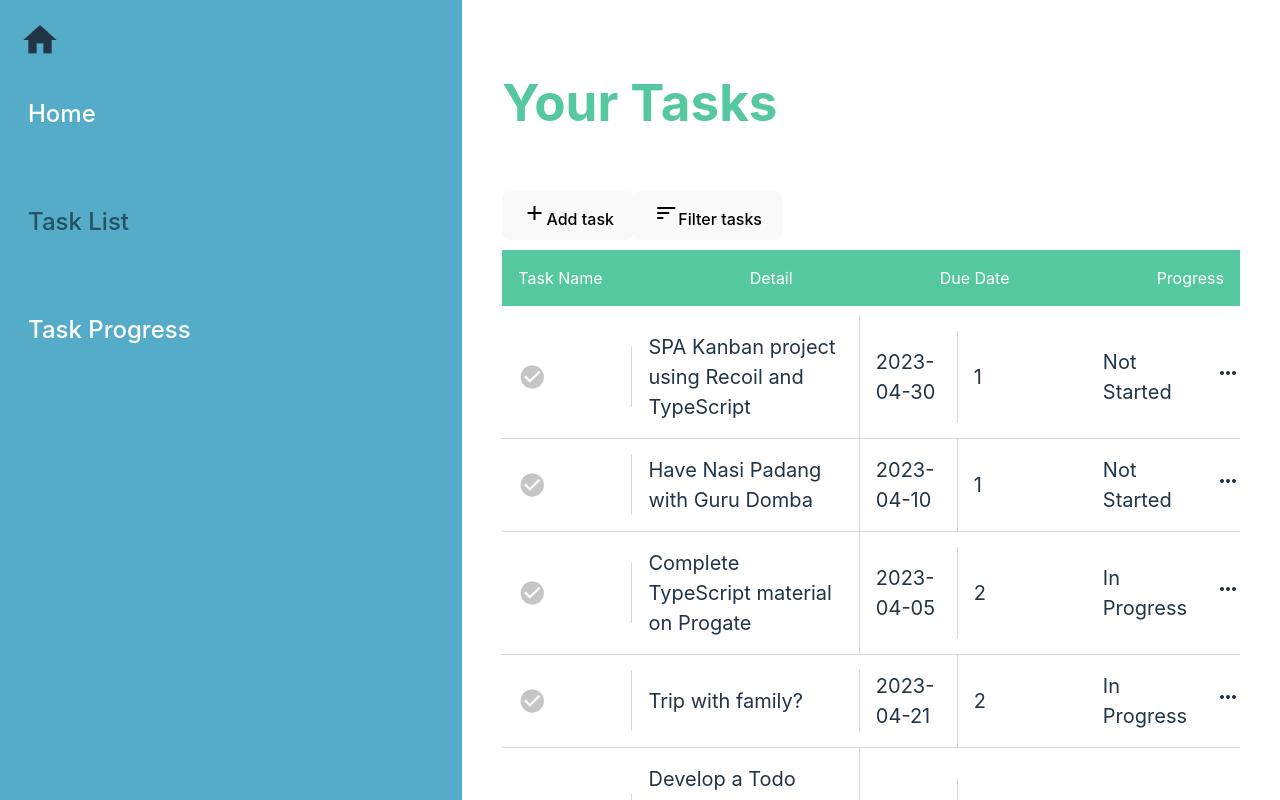
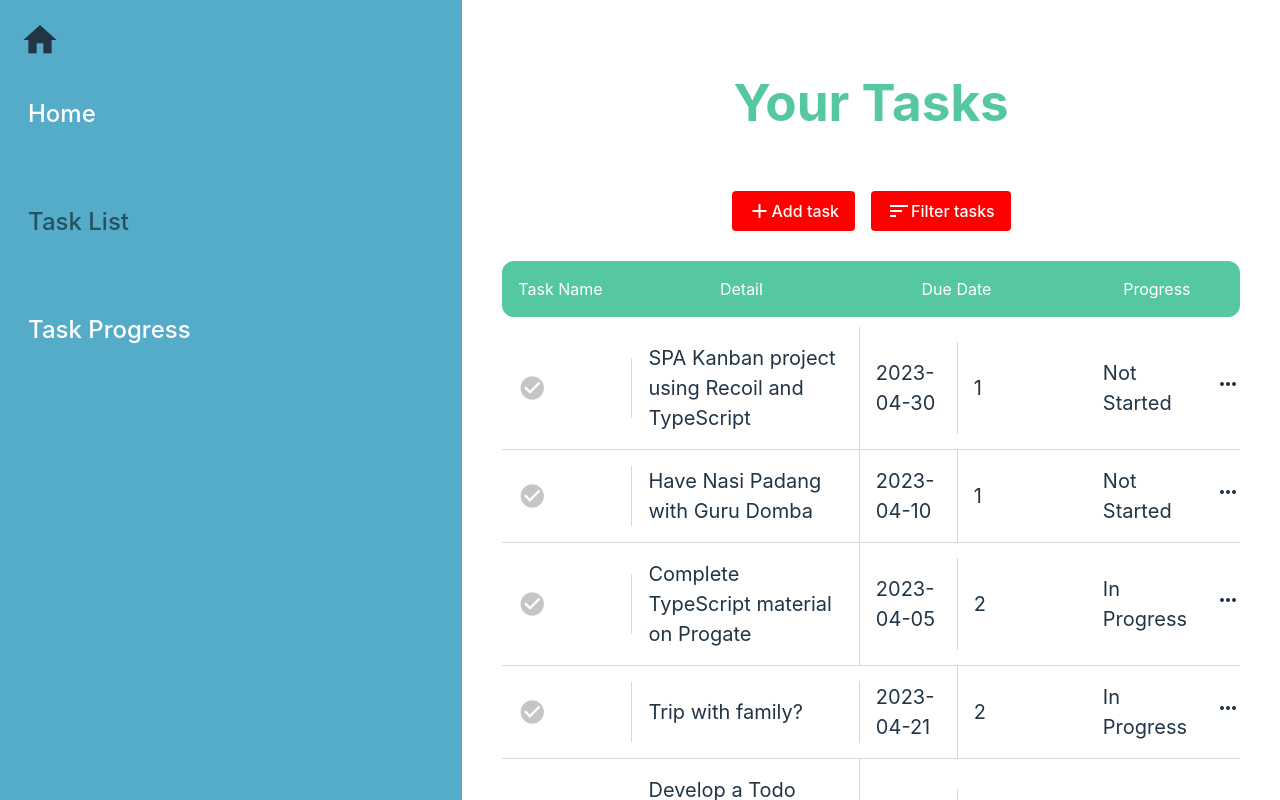
Before and after one commit to salak96/Kanban_project, a React (Vite) app: page /task-list in a window 1280 px wide. Shown: the top 800 px of the page. Built offline with nearby package versions, Linux system fonts and the light colour scheme.

Commit message:
css respobsive

```diff
--- a/src/components/SideMenu.tsx
+++ b/src/components/SideMenu.tsx
@@ -28,8 +28,7 @@ const commonLinkStyles: React.CSSProperties = {
     margin: '12px 0',
     textDecoration: 'none',
 };
-
-const styles: CSSProperties = {
+const styles: CSSProperties  = {
     container: {
         display: 'flex',
         flexDirection: 'column',
@@ -56,4 +55,31 @@ const styles: CSSProperties = {
     },
 };
 
+// Media queries for responsiveness
+const mediaQueries = {
+    tablet: '@media (max-width: 768px)',
+    mobile: '@media (max-width: 480px)',
+};
+
+// Responsive styles
+styles.container = {
+    ...styles.container,
+    [mediaQueries.tablet]: {
+        width: '70%',
+    },
+    [mediaQueries.mobile]: {
+        width: '90%',
+    },
+};
+
+styles.text = {
+    ...styles.text,
+    [mediaQueries.tablet]: {
+        fontSize: '20px',
+    },
+    [mediaQueries.mobile]: {
+        fontSize: '16px',
+    },
+};
+
 export default SideMenu;
--- a/src/components/TaskList/TaskList.tsx
+++ b/src/components/TaskList/TaskList.tsx
@@ -3,7 +3,7 @@ import { useRecoilValue } from 'recoil';
 import { tasksState } from '../../feactures/TaskAtoms';
 import type { Task, CSSProperties } from '../../types';
 import TaskListItem from './TaskListItem';
-
+// import css
 const TaskList = (): JSX.Element => {
     const task: Task[] = useRecoilValue(tasksState);
 
@@ -35,7 +35,7 @@ const TaskList = (): JSX.Element => {
 const styles: CSSProperties = {
     container: {
         display: 'flex',
-        alignContent: 'center',
+        alignItems: 'center',
         flexDirection: 'column',
         padding: '40px',
     },
@@ -43,18 +43,22 @@ const styles: CSSProperties = {
         color: '#55C89F',
         marginBottom: '60px',
     },
-    list: {
+    taskButtons: {
+        display: 'flex',
+        justifyContent: 'space-between',
+        alignItems: 'center',
+        marginBottom: '20px',
+    },
+    button: {
+        padding: '8px 16px',
+        margin: '0 8px',
+        backgroundColor: 'red',
         color: '#fff',
-        backgroundColor: '#55C89F',
+        borderRadius: '4px',
+        border: 'none',
         display: 'flex',
-        justifyContent: 'center',
         alignItems: 'center',
-        marginBottom: '40px',
-        width: '100%',
-    },
-    link: {
-        padding: '16px',
-        marginRight: '24px',
+        cursor: 'pointer',
     },
     tableHead: {
         display: 'flex',
@@ -63,6 +67,19 @@ const styles: CSSProperties = {
         color: '#fff',
         backgroundColor: '#55C89F',
         margin: '10px 0',
+        borderRadius: '12px',
+    },
+    tableHeaderTaskName: {
+        flex: '2',
+    },
+    tableHeaderDetail: {
+        flex: '2',
+    },
+    tableHeaderDueDate: {
+        flex: '2',
+    },
+    tableHeaderProgress: {
+        flex: '1',
     },
 };
 
--- a/src/components/TaskList/TaskListItem.tsx
+++ b/src/components/TaskList/TaskListItem.tsx
@@ -1,7 +1,7 @@
 import React from 'react';
 import type { Task, CSSProperties } from '../../types';
 import { TASK_PROGRESS_STATUS, TASK_PROGRESS_ID } from '../../constants/app';
-import {useTasksAction} from '../../feactures/hooks/Task';
+import { useTasksAction } from '../../feactures/hooks/Task';
 
 interface TaskListItemProps {
     task: Task;
@@ -34,8 +34,7 @@ const getIconStyle = (progressOrder: number): React.CSSProperties => {
     };
 };
 const TaskListItem = ({ task }: TaskListItemProps): JSX.Element => {
-
-    const {completedTask} = useTasksAction();
+    const { completedTask } = useTasksAction();
 
     return (
         <div style={styles.tableBody}>
--- a/src/components/TaskProgress/TaskCard.tsx
+++ b/src/components/TaskProgress/TaskCard.tsx
@@ -3,11 +3,27 @@ import type { Task, CSSProperties } from '../../types';
 import { TASK_PROGRESS_ID } from '../../constants/app';
 import { useRecoilState } from 'recoil';
 import { tasksState } from '../../feactures/TaskAtoms';
+import { useMoveTask } from '../../feactures/hooks/MoveTask';
+
 
 interface TaskCardProps {
     task: Task;
 }
-// Definisikan function ini
+
+export const TaskCard = ({ task }: TaskCardProps): JSX.Element => {
+    const [tasks, setTasks] = useRecoilState<Task[]>(tasksState);
+    const { moveTaskCard } = useMoveTask();
+
+    const completeTask = (taskId: number): void => {
+        const updatedTasks: Task[] = tasks.map((task) => (task.id === taskId ? { ...task, progressOrder: TASK_PROGRESS_ID.COMPLETED } : task));
+        setTasks(updatedTasks);
+    };
+
+    const handleMoveCard = (directionNumber: 1 | -1): void => {
+        moveTaskCard(task.id, directionNumber);
+    };
+    console.log(handleMoveCard);
+
     const getIconStyle = (progressOrder: number): React.CSSProperties => {
         const color: '#55C89F' | '#C5C5C5' = progressOrder === TASK_PROGRESS_ID.COMPLETED ? '#55C89F' : '#C5C5C5';
 
@@ -21,30 +37,25 @@ const getIconStyle = (progressOrder: number): React.CSSProperties => {
     };
 
     const getArrowPositionStyle = (progressOrder: number): React.CSSProperties => {
-    const justifyContentValue: 'flex-end' | 'space-between' = TASK_PROGRESS_ID.NOT_STARTED === 1 ? 'flex-end' : 'space-between';
+        const justifyContentValue: 'flex-end' | 'space-between' = progressOrder === TASK_PROGRESS_ID.NOT_STARTED ? 'flex-end' : 'space-between';
         return {
             display: 'flex',
             justifyContent: justifyContentValue,
         };
     };
 
-const TaskCard = ({ task }: TaskCardProps): JSX.Element => {
-    // Ditambahkan
-    const [tasks, setTasks] = useRecoilState<Task[]>(tasksState);
-
-    // Definisikan function ini
-    const completeTask = (taskId: number): void => {
-        const updatedTasks: Task[] = tasks.map((task) => (task.id === taskId ? { ...task, progressOrder: TASK_PROGRESS_ID.COMPLETED } : task));
-        setTasks(updatedTasks);
-    };
     return (
         <div style={styles.taskCard}>
             <div style={styles.taskIcons}>
                 <div
                     className='material-icons'
-                    style={getIconStyle(task.progressOrder)} // Diperbarui
+                    style={getIconStyle(task.progressOrder)
+                    // responsive
+
+                    }
+
                     onClick={(): void => {
-                        completeTask(task.id);// Ditambahkan
+                        completeTask(task.id);
                     }}
                 >
                     check_circle
@@ -58,15 +69,27 @@ const TaskCard = ({ task }: TaskCardProps): JSX.Element => {
                 <p>Due on {task.dueDate}</p>
             </div>
             <div style={getArrowPositionStyle(task.progressOrder)}>
-                {/* Raw data telah digantikan huruf CAPITAL*/}
-                {task.progressOrder !== TASK_PROGRESS_ID.NOT_STARTED && <button className='material-icons'>chevron_left</button>}
-                {task.progressOrder !== TASK_PROGRESS_ID.COMPLETED && <button className='material-icons'>chevron_right</button>}
+                {task.progressOrder !== TASK_PROGRESS_ID.NOT_STARTED && (
+                    <button className='material-icons' onClick={() => handleMoveCard(-1)}>
+                        chevron_left
+                    </button>
+                )}
+                {task.progressOrder !== TASK_PROGRESS_ID.COMPLETED && (
+                    <button className='material-icons' onClick={() => handleMoveCard(1)}>
+                        chevron_right
+                    </button>
+                )}
             </div>
         </div>
     );
 };
 
-const styles: CSSProperties = {
+const mediaQueries = {
+    tablet: '@media (max-width: 768px)',
+    mobile: '@media (max-width: 480px)',
+};
+
+const styles:CSSProperties  = {
     taskCard: {
         backgroundColor: '#C7EFD0',
         borderRadius: '12px',
@@ -76,20 +99,9 @@ const styles: CSSProperties = {
         overflowWrap: 'anywhere',
         position: 'relative',
     },
-    taskIcons: {
-        display: 'flex',
-        justifyContent: 'space-between',
-    },
-    menuIcon: {
+    button: {
+        color: '#55C89F',
         cursor: 'pointer',
-    },
-    taskTitle: {
-        fontSize: '30px',
-    },
-    arrowsContainer: {
-        display: 'flex',
-        justifyContent: 'space-between',
-    },
+        fontSize: '28px',
+    }
 };
-
-export default TaskCard;
--- a/src/components/TaskProgress/TaskColumn.tsx
+++ b/src/components/TaskProgress/TaskColumn.tsx
@@ -1,5 +1,5 @@
 import React from 'react';
-import TaskCard from './TaskCard';
+import { TaskCard } from './TaskCard';
 import type { Task, CSSProperties } from '../../types';
 
 interface TaskColumnProps {
@@ -25,7 +25,12 @@ const TaskColumn = ({ columnTitle, tasks }: TaskColumnProps): JSX.Element => {
     );
 };
 
-const styles: CSSProperties = {
+const mediaQueries = {
+    tablet: '@media (max-width: 768px)',
+    mobile: '@media (max-width: 480px)',
+};
+
+const styles:  CSSProperties  = {
     plusIcon: {
         cursor: 'pointer',
     },
@@ -40,4 +45,15 @@ const styles: CSSProperties = {
     },
 };
 
+// Responsive styles
+styles.categoryColumn = {
+    ...styles.categoryColumn,
+    [mediaQueries.tablet]: {
+        width: '40%',
+    },
+    [mediaQueries.mobile]: {
+        width: '100%',
+    },
+};
+
 export default TaskColumn;
--- /dev/null
+++ b/src/feactures/hooks/MoveTask.ts
@@ -0,0 +1,41 @@
+import { useState } from 'react';
+interface Task {
+    id: number;
+    // Properties lain dari Task
+}
+export const useMoveTask = () => {
+    const [tasks, setTasks] = useState<Task[]>([]);
+
+    const moveTaskCard = (taskId: number, directionNumber: 1 | -1): void => {
+        // Mendapatkan indeks dari task dengan ID yang sesuai
+        const taskIndex = tasks.findIndex((task) => task.id === taskId);
+
+        // Menentukan indeks tujuan berdasarkan arah perpindahan
+        const targetIndex = taskIndex + directionNumber;
+
+        // Memastikan indeks tujuan berada dalam rentang yang valid
+        if (targetIndex < 0 || targetIndex >= tasks.length) {
+            return; // Keluar dari fungsi jika indeks tujuan tidak valid
+        }
+
+        // Mendapatkan task yang akan dipindahkan
+        const taskToMove = tasks[taskIndex];
+
+        // Membuat salinan array tasks
+        const newTasks = [...tasks];
+
+        // Menghapus task dari posisi asal
+        newTasks.splice(taskIndex, 1);
+
+        // Menyisipkan task ke posisi tujuan
+        newTasks.splice(targetIndex, 0, taskToMove);
+
+        // Memperbarui state tasks dengan array yang telah dimodifikasi
+        setTasks(newTasks);
+    };
+
+    return {
+        tasks,
+        moveTaskCard,
+    };
+};
```
Also changed, not shown: src/feactures/hooks/Task.ts (+11 -15 lines). Lines whose indentation alone changed are shown as unchanged.
